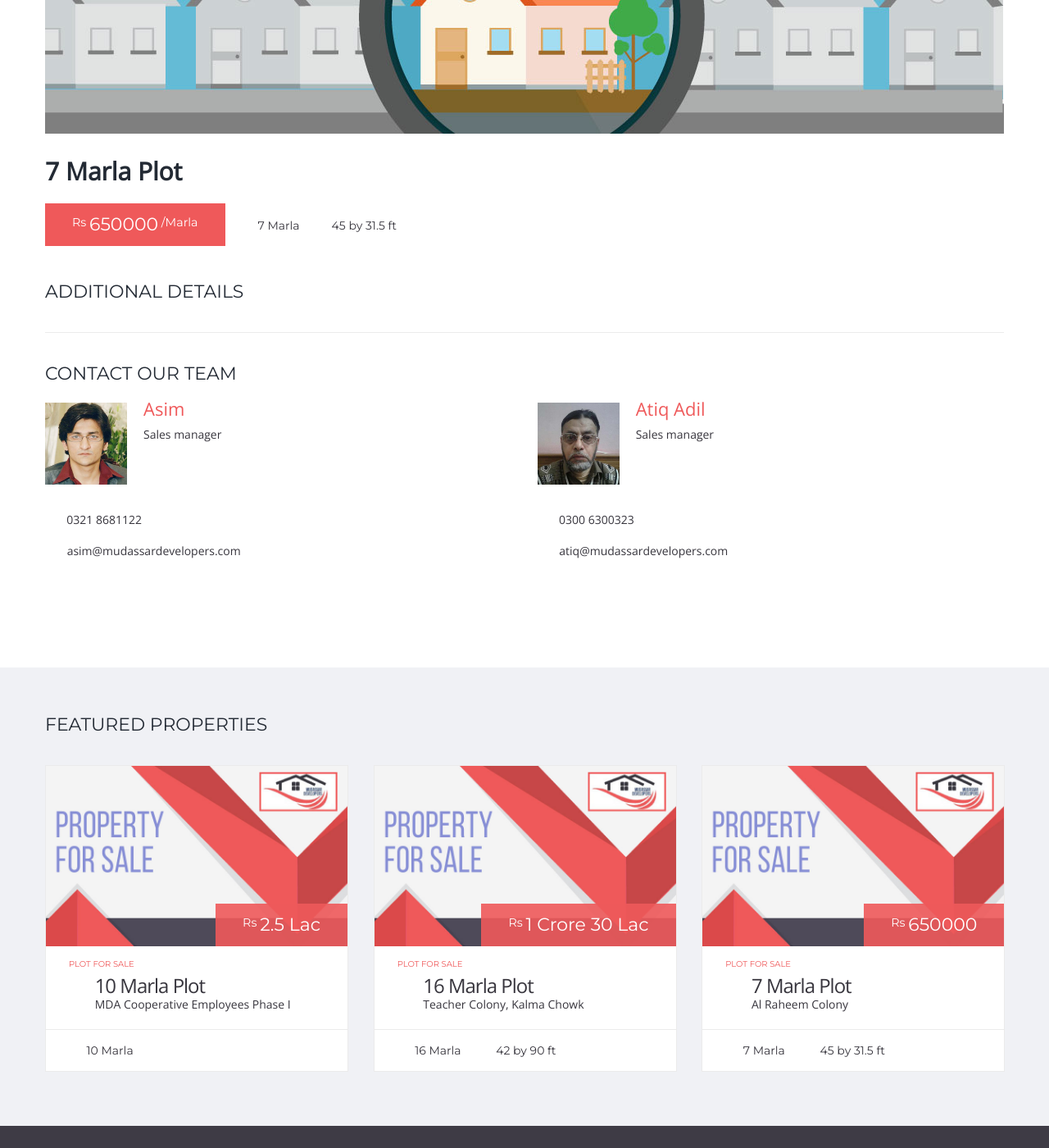
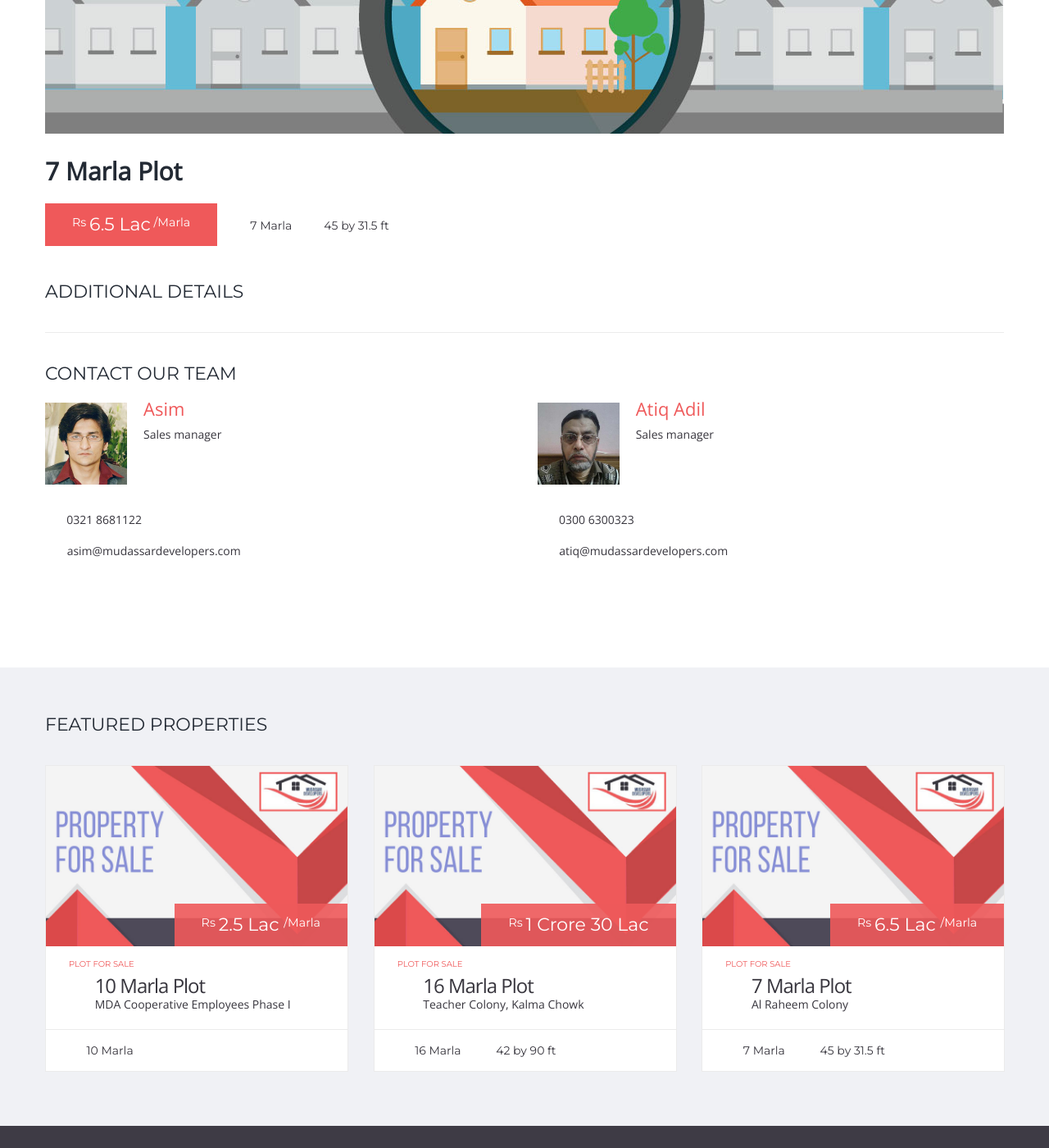
Before and after one commit to MudassarDev/MudassarDev.github.io, a Jekyll site: the page built from _posts/2017-01-25-7-Marla-Plot.md, in a window 1280 px wide and 1400 px high, scrolled down 876 px. Shown: the whole window at 82% size. Built offline with Jekyll 4.4.1, drawn with Linux system fonts in a browser that asks for light colours; nearby versions of some CDN libraries; some web fonts are replaced; library files that are not in the unit come from our copies; comment, search, counter and statistics services are not loaded.

Commit message:
Other Fixes

```diff
--- a/_includes/featured.html
+++ b/_includes/featured.html
@@ -8,7 +8,8 @@
                   <div id = "featuredProp1" class="sc_property_item">
                      <div class="sc_property_image">
                         <a href="{{ site.baseurl }}{{ post.url }}">
-                           <div class="property_price_box"><span class="property_price_box_sign">Rs </span><span class="property_price_box_price">{{ post.price }}</span>{% if post.categories contains "rent" %}<span class="property_price_box_per"> /year</span>{% endif %}
+                           <div class="property_price_box"><span class="property_price_box_sign">Rs </span><span class="property_price_box_price">{{ post.price }}</span>{% if post.categories contains "rent" %}<span class="property_price_box_per"> /Month</span>{% endif %}
+                           {% if post.permarla %}<span class="property_price_box_per"> /Marla</span>{% endif %}
                            </div>
                            <img src = "{{ site.baseurl }}/images/image-7-1-770x460.jpg" alt="">
                         </a>
--- a/_posts/2017-01-25-7-Marla-Plot.md
+++ b/_posts/2017-01-25-7-Marla-Plot.md
@@ -2,7 +2,7 @@
 layout: post
 categories: [sale, featured, plot]
 title: "7 Marla Plot"
-price: "650000"
+price: "6.5 Lac"
 permarla: "yes"
 address: "Al Raheem Colony"
 type: "PLOT FOR SALE"
```
